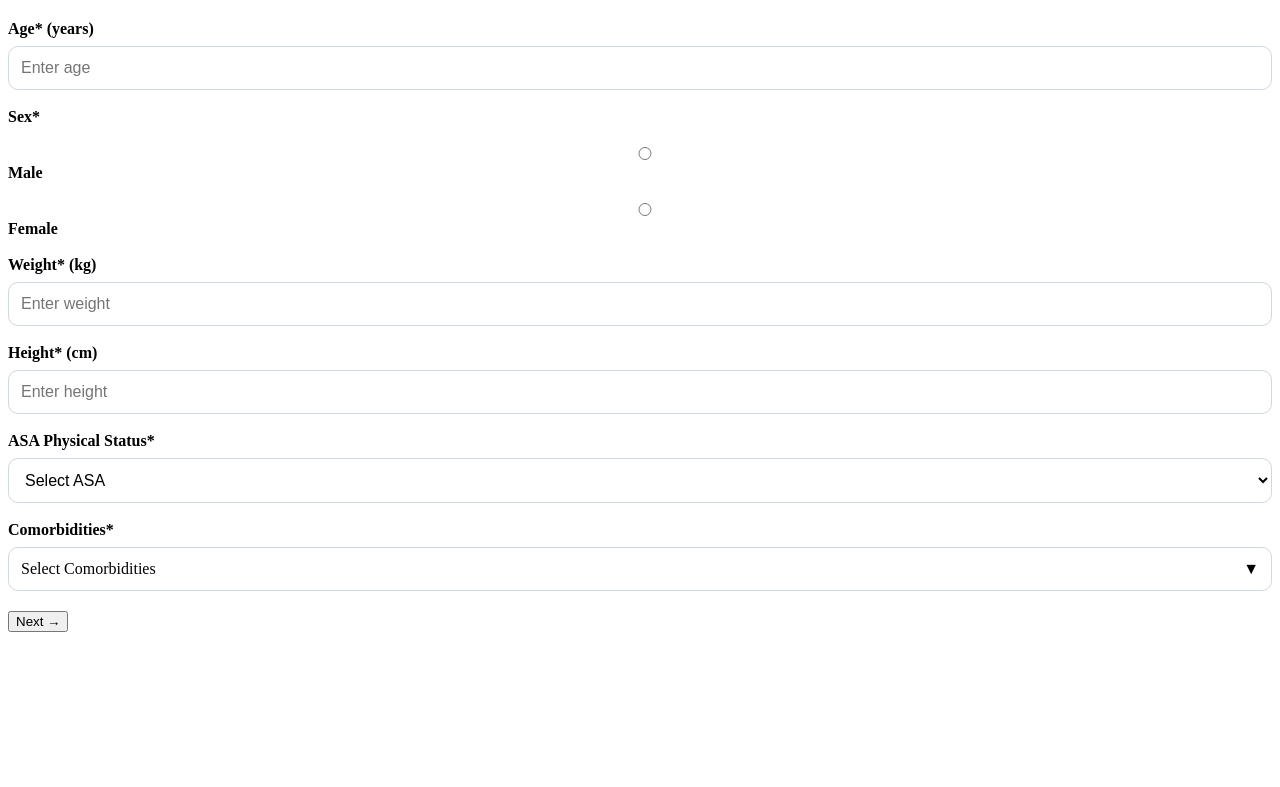
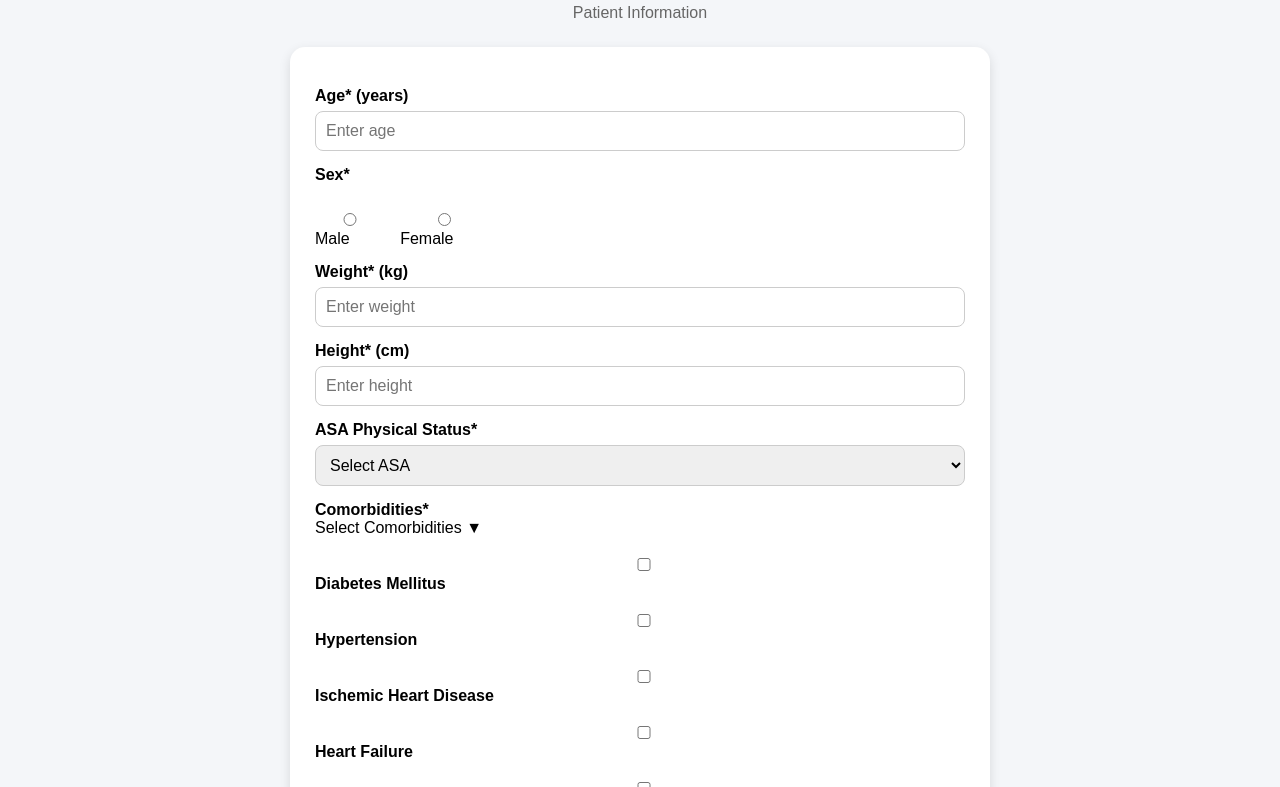
Before and after one commit to mehryartaghavi-alt/Preoperative-Tests, a plain HTML site: page index.html in a window 1280 px wide. Shown: the part 96-883 px from the top of the page. Before the commit the page ends 800 px from the top, so only its background shows below. Drawn offline with Linux system fonts and the light colour scheme.

Commit message:
Update style.css

```diff
--- a/style.css
+++ b/style.css
@@ -1,59 +1,134 @@
-.card label{
-    display:block;
-    margin-top:18px;
-    margin-bottom:8px;
-    font-weight:600;
+body{
+
+font-family:Arial,Helvetica,sans-serif;
+background:#f4f6f9;
+margin:0;
+padding:20px;
+
 }
 
-input,
-select,
-.select-btn{
-    width:100%;
-    padding:12px;
-    border:1px solid #cfd8dc;
-    border-radius:10px;
-    box-sizing:border-box;
-    font-size:16px;
-    background:#fff;
+.container{
+
+max-width:700px;
+margin:auto;
+
 }
 
-.multi-select{
-    position:relative;
-    margin-bottom:20px;
+h1{
+
+text-align:center;
+color:#1565c0;
+
 }
 
-.select-btn{
-    display:flex;
-    justify-content:space-between;
-    align-items:center;
-    cursor:pointer;
+.subtitle{
+
+text-align:center;
+color:#666;
+margin-bottom:25px;
+
 }
 
-.dropdown{
-    position:absolute;
-    top:100%;
-    left:0;
-    right:0;
-    background:#fff;
-    border:1px solid #cfd8dc;
-    border-radius:10px;
-    margin-top:6px;
-    max-height:260px;
-    overflow-y:auto;
-    display:none;
-    z-index:1000;
-    box-shadow:0 8px 20px rgba(0,0,0,.15);
+.card{
+
+background:white;
+
+padding:25px;
+
+border-radius:15px;
+
+box-shadow:0 4px 12px rgba(0,0,0,.12);
+
 }
 
-.dropdown label{
-    display:flex;
-    align-items:center;
-    gap:10px;
-    padding:10px 15px;
-    margin:0;
-    font-weight:400;
+label{
+
+display:block;
+
+margin-top:15px;
+
+font-weight:bold;
+
 }
 
-.dropdown label:hover{
-    background:#f5f5f5;
+input,select{
+
+width:100%;
+
+padding:10px;
+
+margin-top:6px;
+
+border-radius:8px;
+
+border:1px solid #ccc;
+
+box-sizing:border-box;
+
+font-size:16px;
+
 }
+
+.radio-group{
+
+display:flex;
+
+gap:25px;
+
+margin-top:8px;
+
+}
+
+.radio-group label{
+
+font-weight:normal;
+
+}
+
+.checkboxes{
+
+display:grid;
+
+grid-template-columns:1fr;
+
+margin-top:10px;
+
+}
+
+.checkboxes label{
+
+font-weight:normal;
+
+margin:6px 0;
+
+}
+
+button{
+
+margin-top:30px;
+
+width:100%;
+
+padding:14px;
+
+background:#1565c0;
+
+color:white;
+
+border:none;
+
+border-radius:10px;
+
+font-size:18px;
+
+cursor:pointer;
+
+transition:.3s;
+
+}
+
+button:hover{
+
+background:#0d47a1;
+
+}
```
